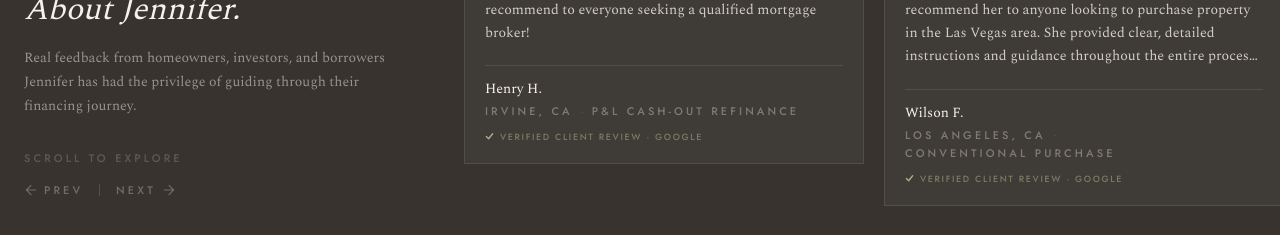
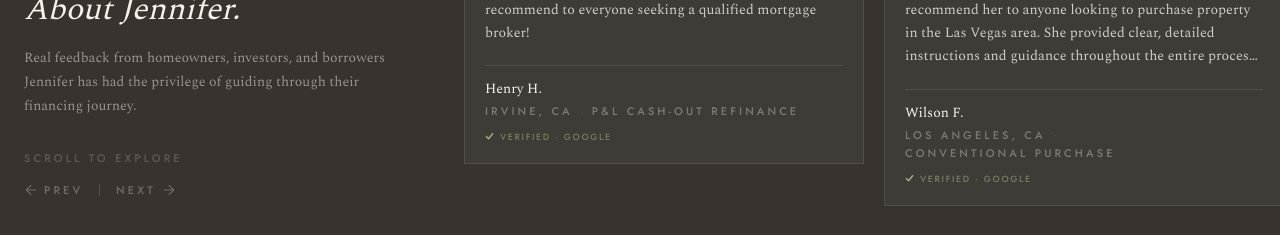
Before and after one commit to jenncko/koast-capital, a Next.js app: page / in a window 1280 px wide. Shown: the part 3220-3455 px from the top of the page. Built offline with nearby package versions, Linux system fonts and the light colour scheme.

Commit message:
Update website content and client reviews

```diff
--- a/components/ClientReviews.tsx
+++ b/components/ClientReviews.tsx
@@ -211,7 +211,7 @@ export default function ClientReviews() {
                       className="whitespace-nowrap font-sans font-medium uppercase text-sage/55"
                       style={{ fontSize: '9px', letterSpacing: '0.18em' }}
                     >
-                      Verified Client Review{review.source ? ` · ${review.source}` : ''}
+                      Verified{review.source ? ` · ${review.source}` : ''}
                     </span>
                   </div>
                 </div>
```
